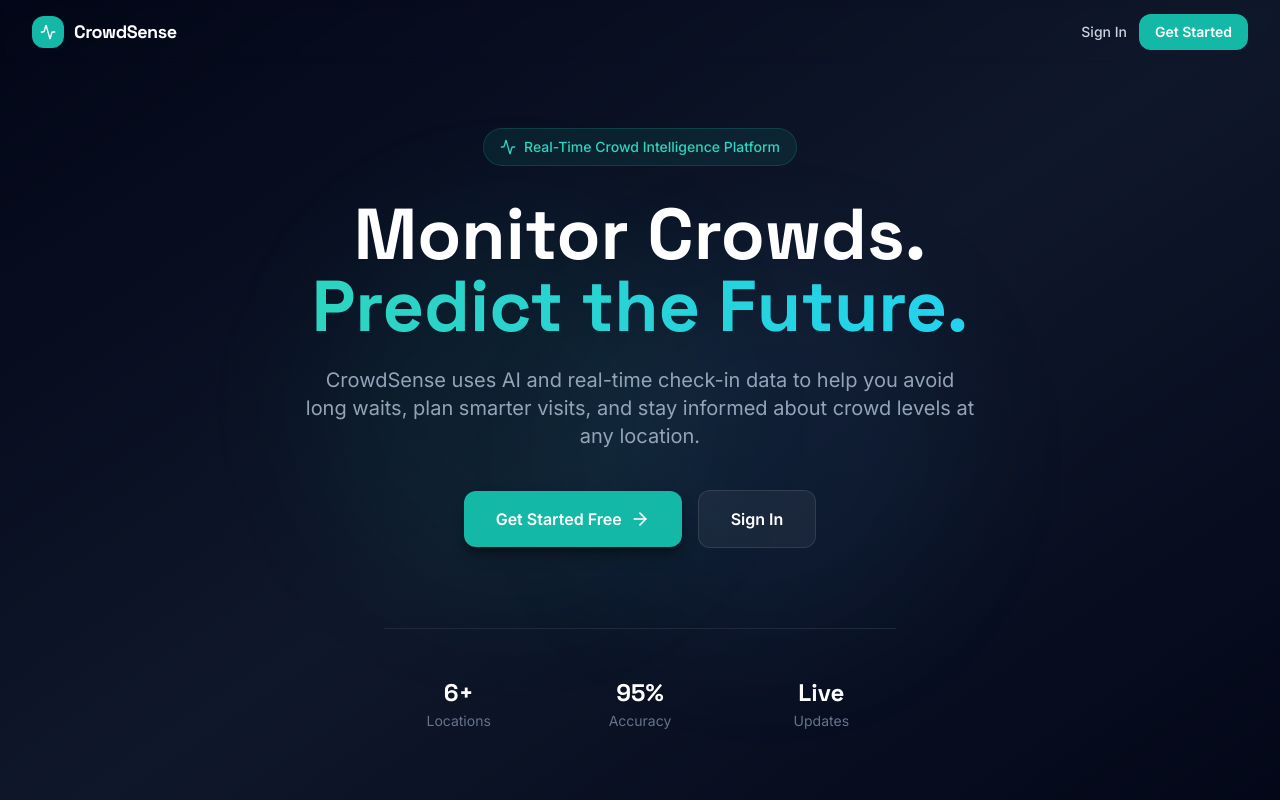
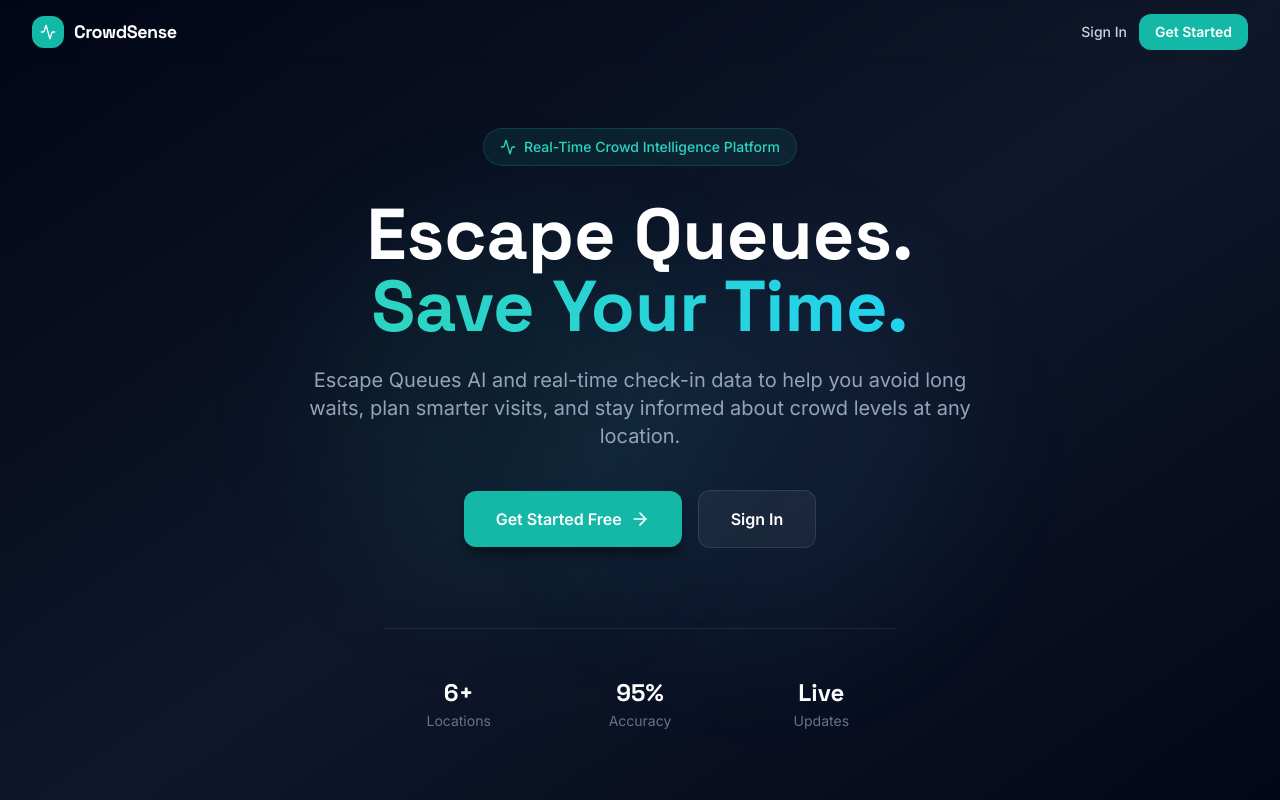
Before and after one commit to trishavelan200623-gif/escape-queue, a React (Vite) app: page / in a window 1280 px wide. Shown: the top 800 px of the page. Built offline with nearby package versions, Linux system fonts and the light colour scheme; what @radix-ui/themes would draw is missing.

Commit message:
Update Home.tsx

```diff
--- a/src/pages/Home.tsx
+++ b/src/pages/Home.tsx
@@ -79,15 +79,15 @@ export default function Home() {
             </div>
 
             <h1 className="font-heading text-5xl md:text-7xl font-bold text-white leading-tight mb-6">
-              Monitor Crowds.
+              Escape Queues.
               <br />
               <span className="text-transparent bg-clip-text bg-gradient-to-r from-teal-400 to-cyan-400">
-                Predict the Future.
+                Save Your Time.
               </span>
             </h1>
 
             <p className="text-lg md:text-xl text-slate-400 max-w-2xl mx-auto leading-relaxed mb-10">
-              CrowdSense uses AI and real-time check-in data to help you avoid long waits, plan smarter visits, and stay informed about crowd levels at any location.
+              Escape Queues AI and real-time check-in data to help you avoid long waits, plan smarter visits, and stay informed about crowd levels at any location.
             </p>
 
             <div className="flex flex-col sm:flex-row items-center justify-center gap-4">
```
